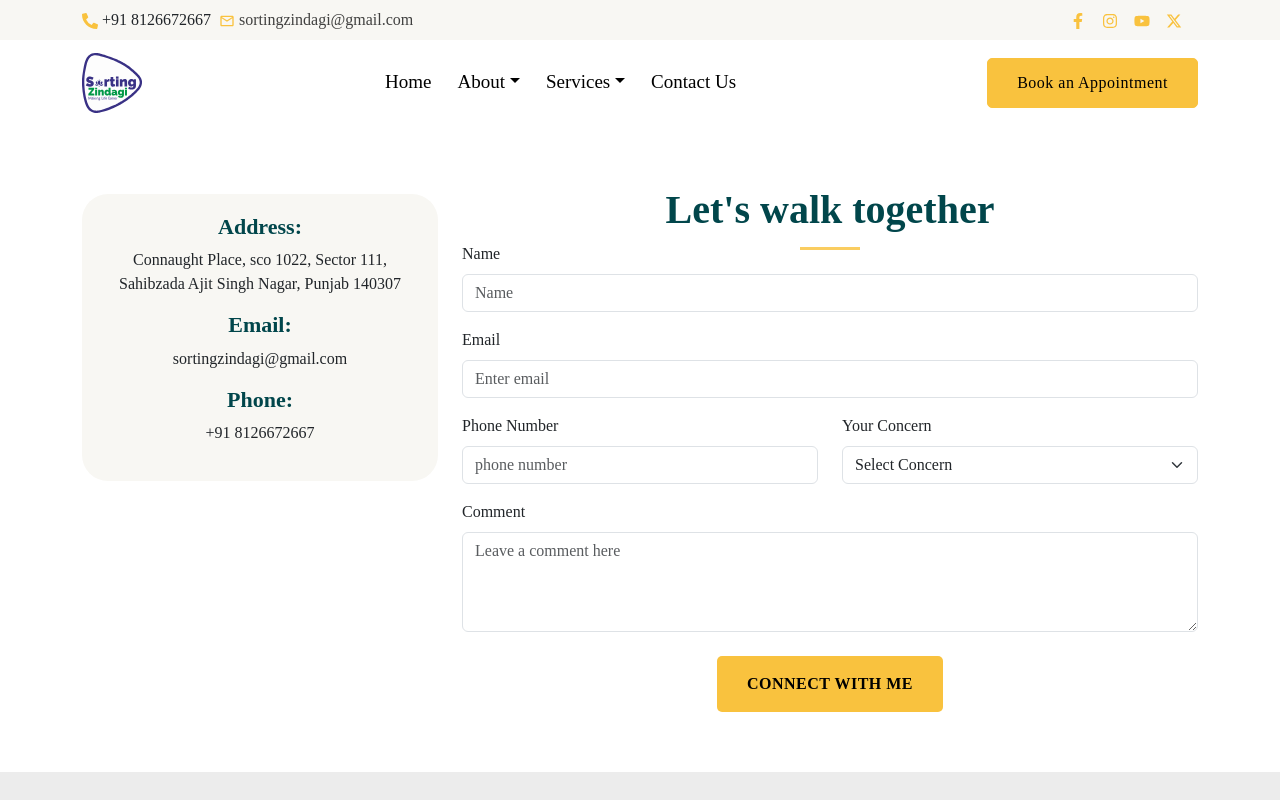
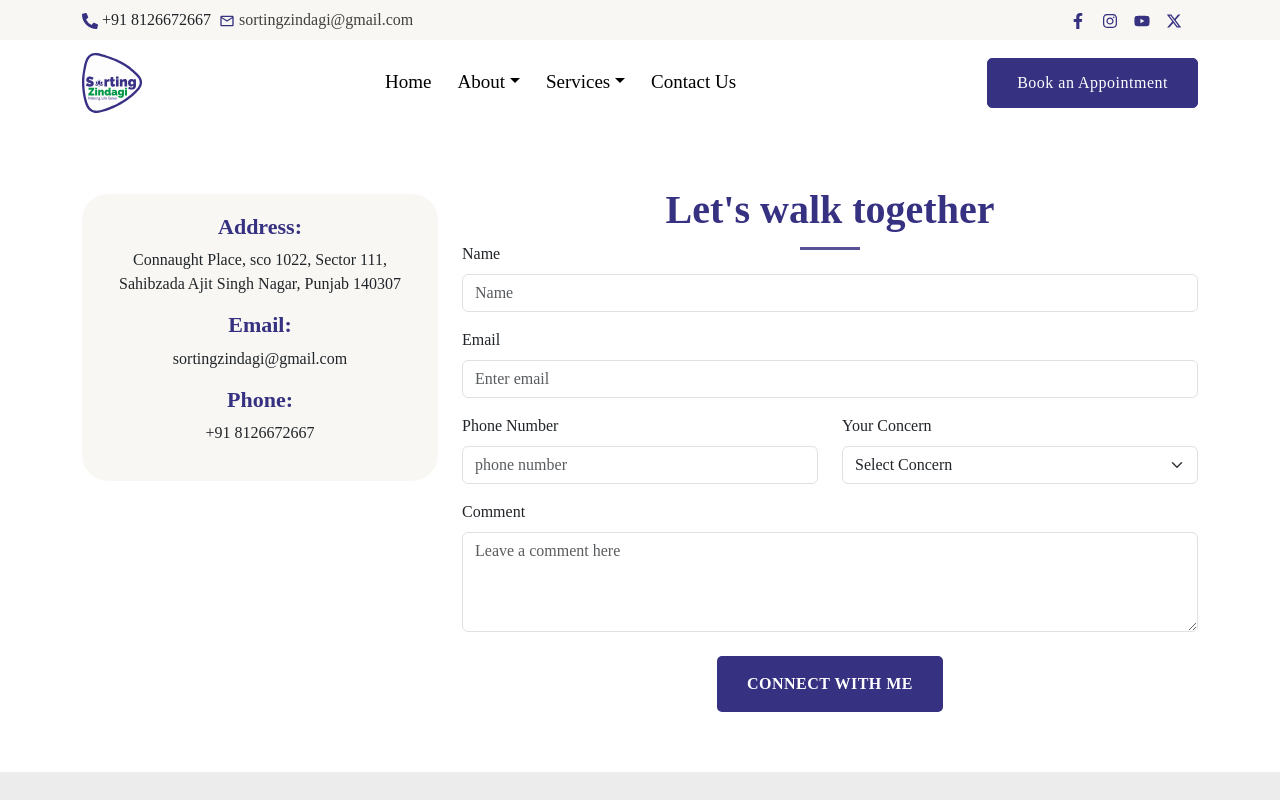
Before and after one commit to Fallen-6121995/astroDeepak, a Next.js app: page /contact-us in a window 1280 px wide. Shown: the top 800 px of the page. Built offline with nearby package versions, Linux system fonts and the light colour scheme; a web font is replaced by a local one.

Commit message:
color chnage to blue

```diff
--- a/src/app/about-us/introduction/page.jsx
+++ b/src/app/about-us/introduction/page.jsx
@@ -10,7 +10,7 @@ function Introduction() {
       <Container>
         <SectionHeading
             tagline={AboutLifeCoachHeading}
-          color="#01464B"
+          color="var(--mainYellow)"
           fontSize={40}
           fontWeight={600}
         />
@@ -41,7 +41,7 @@ function Introduction() {
        <div className="container">
           <SectionHeading
             tagline="Who Am I?"
-            color="#01464B"
+            color="var(--mainYellow)"
             fontSize={40}
             fontWeight={600}
           />
--- a/src/app/contact-us/page.jsx
+++ b/src/app/contact-us/page.jsx
@@ -54,7 +54,7 @@ function Contact() {
             <div className="contactLeft">
               <SectionHeading
                 tagline="Address:"
-                color="#01464B"
+                color="var(--mainYellow)"
                 fontSize={22}
                 fontWeight={600}
                 showUnderline={false}
@@ -68,7 +68,7 @@ function Contact() {
               </div>
               <SectionHeading
                 tagline="Email:"
-                color="#01464B"
+                color="var(--mainYellow)"
                 fontSize={22}
                 fontWeight={600}
                 showUnderline={false}
@@ -78,7 +78,7 @@ function Contact() {
 
               <SectionHeading
                 tagline="Phone:"
-                color="#01464B"
+                color="var(--mainYellow)"
                 fontSize={22}
                 fontWeight={600}
                 showUnderline={false}
@@ -91,7 +91,7 @@ function Contact() {
             <div className="contactRight">
               <SectionHeading
                 tagline={contacPageHeading}
-                color="#01464B"
+                color="var(--mainYellow)"
                 fontSize={40}
                 fontWeight={600}
               />
@@ -141,7 +141,7 @@ function Contact() {
                   </Col>
                 </Row>
                 <Form.Group className="mb-3">
-                  <Form.Label htmlfor="exampleFormControlTextarea1">
+                  <Form.Label htmlFor="exampleFormControlTextarea1">
                     Comment
                   </Form.Label>
                   <Form.Control
--- a/src/app/globals.css
+++ b/src/app/globals.css
@@ -5,8 +5,8 @@ img {
 }
 
 :root {
-  --mainYellow: #f9c23e;
-  --lightYellow: #f9c23ed1;
+  --mainYellow: #363181;
+  --lightYellow: #363181d4;
   --mainWhite: #fff;
 }
 .bgLightYellow {
@@ -32,7 +32,7 @@ body {
   height: 60px;
 }
 .cta-btn {
-  color: #000;
+  color: #fff;
   background-color: var(--mainYellow);
   border-color: var(--mainYellow);
   border-radius: 5px;
@@ -47,7 +47,7 @@ body {
   letter-spacing: 0.5px;
 }
 .cta-btn:hover {
-  color: #000000bd;
+  color: #fff;
   background-color: var(--lightYellow);
   border-color: var(--lightYellow);
 }
@@ -133,7 +133,7 @@ body {
 .navBtn .btn {
   background-color: var(--mainYellow);
   border: 1px solid var(--mainYellow);
-  color: #000;
+  color: #fff;
   font-weight: 500;
   padding: 12px 29px;
   border-radius: 5px;
@@ -144,7 +144,7 @@ body {
   box-shadow: none;
 }
 .navBtn .btn:hover {
-  color: #000000bd;
+  color: #fff;
   background-color: var(--lightYellow);
   border-color: var(--lightYellow);
 }
@@ -374,11 +374,12 @@ mark {
   -webkit-box-orient: vertical; */
 }
 .counterSec .column .card {
+  color: #fff;
   height: 100px;
   display: flex;
   align-items: center;
   justify-content: center;
-  background: linear-gradient(to right, #f5af41, #f1c40f);
+  background: linear-gradient(to right, #363181, #2b2675d4);
 }
 .servicesCard {
   display: flex;
```
